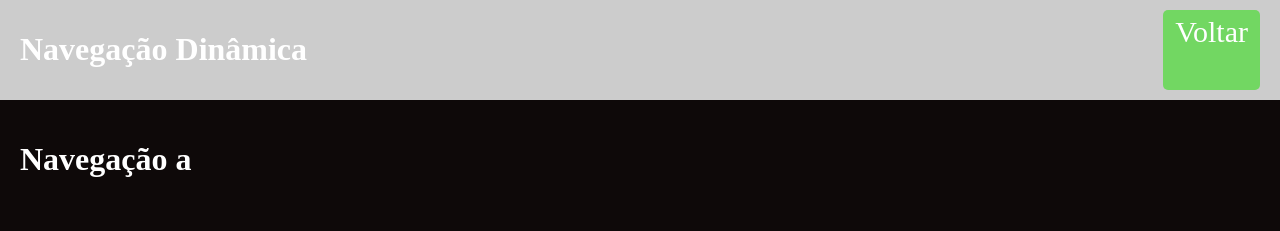
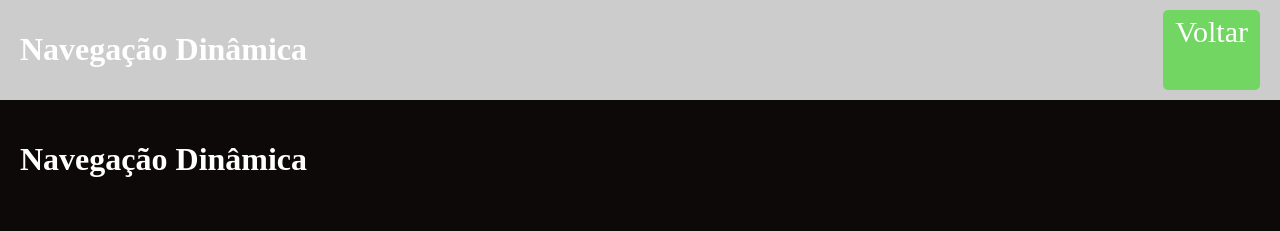
Before and after one commit to kazuohagy/fundamentos, a Next.js app: page /navegacao in a window 1280 px wide. Shown: the top 231 px of the page. Built offline with nearby package versions, Linux system fonts and the light colour scheme.

Commit message:
indesx.jsx navegacao

```diff
--- a/src/pages/navegacao/index.jsx
+++ b/src/pages/navegacao/index.jsx
@@ -3,7 +3,7 @@ import Layout from "@/src/components/Layout";
 export default function Navegacao(){
     return (
         <Layout titulo="Navegação Dinâmica">
-            <h1>Navegação a</h1>
+            <h1>Navegação Dinâmica</h1>
         </Layout>
     )
 }
```
